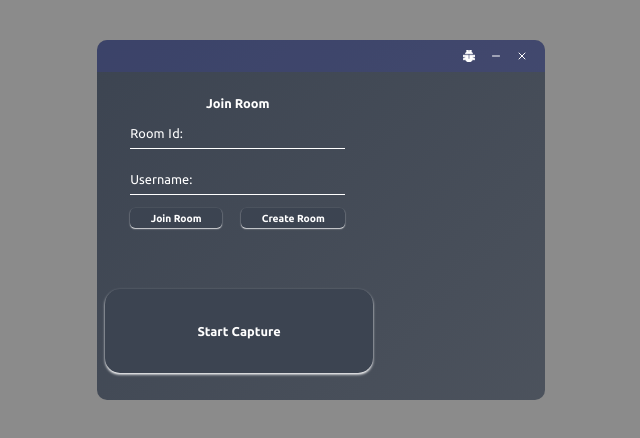
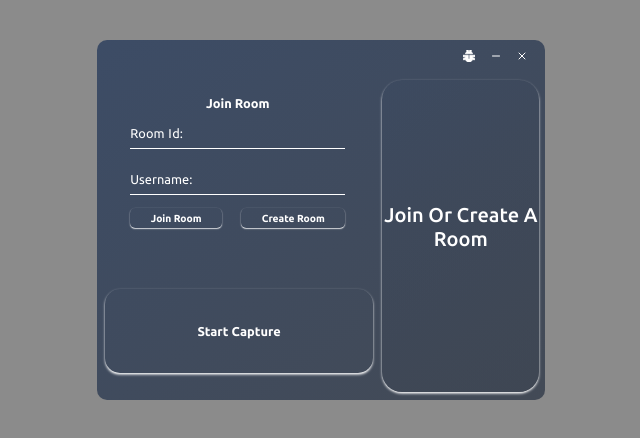
Before and after one commit to HudsxnM22/Invycam, a React (Create React App) app: page / in a window 1280 px wide. Shown: the top 438 px of the page, without its empty margins (319-959 px from the left). Built offline with nearby package versions, Linux system fonts and the light colour scheme; a web font is replaced by a local one.

Commit message:
redid style to cool blue. and added peer list sidebar foundation

```diff
--- a/src/App.css
+++ b/src/App.css
@@ -1,7 +1,7 @@
 :root {
   --primary-color: rgba(59, 64, 160, 0.3);
-  --secondary-color: rgba(54, 77, 250, 0.708);
-  --background-color: #3c4451;
+  --secondary-color: rgba(165, 165, 165, 0.3);
+  --background-color: linear-gradient(145deg, #354662e9, #3c4451e9);
   --text-color: #ffffff;
   --secondary-text-color: #000000;
   --font-family: 'Ubuntu', sans-serif;
@@ -31,12 +31,14 @@ body {
 
   isolation: isolate;
   transform-style: flat;
+
+
 }
 
 .pressEnterToConfirmAreaText {
   margin-top: 43%;
   text-align: center;
   font-size: 3vw;
-  color: var(--primary-color);
+  color: white;
   opacity: 0.5;
 }
--- a/src/App.jsx
+++ b/src/App.jsx
@@ -107,7 +107,7 @@ function App() {
 
   return (
     <>
-      <div ref={recordArea} className="areaToRecord" style={{backgroundColor: recordSelectMode ? "#e89d4862" : "transparent"}}></div>
+      <div ref={recordArea} className="areaToRecord" style={{backgroundColor: recordSelectMode ? "#80808062" : "transparent"}}></div>
       {recordSelectMode && areaSelected ? <h1 className="pressEnterToConfirmAreaText">Press Enter To Confirm Area</h1> : <></>}
       {mode === "menu" && !recordSelectMode ?
         <MainMenu></MainMenu>
--- /dev/null
+++ b/src/Components/MainMenu/PeersScrollableMenu.jsx
@@ -0,0 +1,31 @@
+import React from "react"
+import { useState, useEffect, useRef } from "react"
+import usePeersStore from "../../Hooks/usePeerStore"
+import useClientStore from "../../Hooks/useClientStore"
+import styles from "./PeersScrollableMenu.module.css"
+
+
+const PeersScrollableMenu = () => {
+
+    const peers = usePeersStore((state) => state.peers) //an object of all the instances of Connections / peers
+    const client = useClientStore((state) => state) //the client store, contains info about the local user
+
+
+    return (
+        <section className={styles.peersScrollableMenuContainer} style={{justifyContent: client.roomStatus === "connected" ? "flex-start" : "center"}}>
+            {client.roomStatus !== "connected" ?
+                <h2 className={styles.connectedPeersTitle}>Join Or Create A Room</h2>
+            :
+            <>
+                {Object.keys(peers).length > 0 ?
+                    <h2 className={styles.connectedPeersTitle}>Connected Users</h2>
+                :
+                    <h2 className={styles.connectedPeersTitle}>Empty Room</h2>
+                }
+            </>
+            }
+        </section>
+    )
+}
+
+export default PeersScrollableMenu
--- /dev/null
+++ b/src/Components/MainMenu/PeersScrollableMenu.module.css
@@ -0,0 +1,18 @@
+.peersScrollableMenuContainer {
+    width: 100%;
+    height: 100%;
+    overflow-y: auto;
+    display: flex;
+    flex-direction: column;
+    align-items: center;
+    justify-content: center;
+    margin: 5%;
+}
+
+.connectedPeersTitle {
+    font-size: clamp(1.2vw, 2.5vh, 2.5vw);
+    color: var(--text-color);
+    font-weight: 500;
+    margin-top: 0%;
+    text-align: center;
+}
--- a/src/Components/RoomOptionsForm.module.css
+++ b/src/Components/MainMenu/RoomOptionsForm.module.css
@@ -108,7 +108,6 @@
 }
 
 .submitButton:hover {
-  background-color: rgba(54, 77, 250, 0.708);
+  background-color: rgba(165, 165, 165, 0.196);
   transform: translateY(-0.1vh);
-  box-shadow: 0 0.4vh 0.5vw rgba(56, 78, 246, 0.3);
 }
--- a/src/Components/TopBar.module.css
+++ b/src/Components/TopBar.module.css
@@ -4,7 +4,7 @@
     align-items: center;
     width: 33vw;
     height: 4vh;
-    background: var(--primary-color);
+
     border-radius: 10px 10px 0 0;
     padding: 0 1vw;
     gap: 0.5vw;
@@ -28,7 +28,6 @@
 }
 
 .topbarButtonContainer:hover {
-    background: rgba(232, 157, 72, 0.2);
     transform: scale(1.1);
 }
 
@@ -39,17 +38,17 @@
 
 /* Bug report button - typically positioned on the left or first */
 .topbarButtonContainer[name="bug-report"]:hover {
-    background: rgba(232, 157, 72, 0.3);
+    background: rgba(165, 165, 165, 0.3);
 }
 
 /* Minimize button styling */
 .topbarButtonContainer[name="minimize"]:hover {
-    background: rgba(233, 226, 15, 0.3);
+    background: rgba(165, 165, 165, 0.3);
 }
 
 /* Exit button styling */
 .topbarButtonContainer[name="exit"]:hover {
-    background: rgba(231, 76, 60, 0.3);
+    background: rgba(165, 165, 165, 0.3);
 }
 
 /* Icon styling */
@@ -72,26 +71,16 @@
 
 /* Specific icon colors on hover */
 .topbarButtonContainer[name="bug-report"]:hover .bugIcon {
-    stroke: var(--primary-color);
-    fill: var(--primary-color);
+    stroke: white;
+    fill: white;
 }
 
 .topbarButtonContainer[name="minimize"]:hover .minimizeIcon {
-    stroke: var(--secondary-color);
+    stroke: white;
     fill: none;
 }
 
 .topbarButtonContainer[name="exit"]:hover .closeIcon {
-    stroke: #e74c3c;
+    stroke: white;
     fill: none;
 }
-
-/* Focus states for accessibility */
-.topbarButtonContainer:focus {
-    outline: 0.2vh solid var(--primary-color);
-    outline-offset: 0.1vh;
-}
-
-.topbarButtonContainer:focus:not(:focus-visible) {
-    outline: none;
-}
--- a/src/Components/Topbar.jsx
+++ b/src/Components/Topbar.jsx
@@ -1,10 +1,15 @@
 import React from "react"
 import useModeStore from "../Hooks/useModeStore"
 import styles from "./TopBar.module.css"
+import useClientStore from "../Hooks/useClientStore"
 
 //top bar of menu contains the X and - to minimize and close the application
 const TopBar = () => {
     const changeMode = useModeStore((state) => state.changeMode)
+
+    //TODO remove me later
+    const roomStatus = useClientStore((state) => state.roomStatus)
+    const setRoomStatus = useClientStore((state) => state.setRoomStatus)
 
     const minimizeHandler = () => {
         changeMode("operation") //unmount the menu.
@@ -16,7 +21,7 @@ const TopBar = () => {
 
     return (
         <span className={styles.topbarContainer}>
-            <button className={styles.topbarButtonContainer} name="bug-report">
+            <button className={styles.topbarButtonContainer} name="bug-report" onClick={() => {setRoomStatus(roomStatus === "connected" ? "disconnected" : "connected")}}>
                   <svg
                     className={styles.bugIcon}
                     viewBox="0 0 16 16"
--- a/src/Pages/MainMenu.jsx
+++ b/src/Pages/MainMenu.jsx
@@ -5,8 +5,9 @@ import usePeersStore from "../Hooks/usePeerStore"
 import useClientStore from "../Hooks/useClientStore"
 import TopBar from "../Components/Topbar"
 import styles from "./MainMenu.module.css"
-import RoomOptionsForm from "../Components/RoomOptionsForm"
+import RoomOptionsForm from "../Components/MainMenu/RoomOptionsForm"
 import connectionManager from "../Utils/ConnectionManager"
+import PeersScrollableMenu from "../Components/MainMenu/PeersScrollableMenu"
 
 //the menu that contains all the general information and room management
 const MainMenu = () => {
@@ -51,6 +52,9 @@ const MainMenu = () => {
                             </div>
                         </section>
                     </div>
+                    <section className={styles.rightHalf}>
+                        <PeersScrollableMenu></PeersScrollableMenu>
+                    </section>
             </section>
         </div>
     )
--- a/src/Pages/MainMenu.module.css
+++ b/src/Pages/MainMenu.module.css
@@ -5,7 +5,7 @@
     border-radius: 10px;
     margin-top: 5vh;
 
-    background: linear-gradient(135deg, var(--background-color), rgba(60, 68, 81, 0.8));
+    background: linear-gradient(145deg, #354662e9, #3c4451e9);
 
 }
 
@@ -22,6 +22,16 @@
     display: flex;
     flex-direction: column;
     gap: 10px;
+}
+.rightHalf{
+    width: 35%;
+    margin-left: 2%;
+    display: flex;
+    flex-direction: column;
+    align-items: center;
+    border-radius: 20px;
+    box-shadow: 0 0.2vh 0.2vw white;
+    background: linear-gradient(145deg, #35466231, #3c445197);
 }
 
 .streamPreviewContainer {
@@ -70,8 +80,7 @@
 
 .changeStreamButton:hover {
     transform: translateY(-1px);
-    background-color: var(--secondary-color);
-    box-shadow: 0 0.2vh 0.2vw var(--secondary-color);
+    background-color: rgba(165, 165, 165, 0.196);
 }
 
 .startStreamButton {
@@ -96,8 +105,7 @@
 
 .startStreamButton:hover {
     transform: translateY(-1px);
-    background-color: var(--secondary-color);
-    box-shadow: 0 0.2vh 0.2vw var(--secondary-color);
+    background-color: rgba(165, 165, 165, 0.196);
 }
 
 
```
Also changed, not shown: src/Components/MainMenu/RoomOptionsForm.jsx (renamed from src/Components/RoomOptionsForm.jsx).
